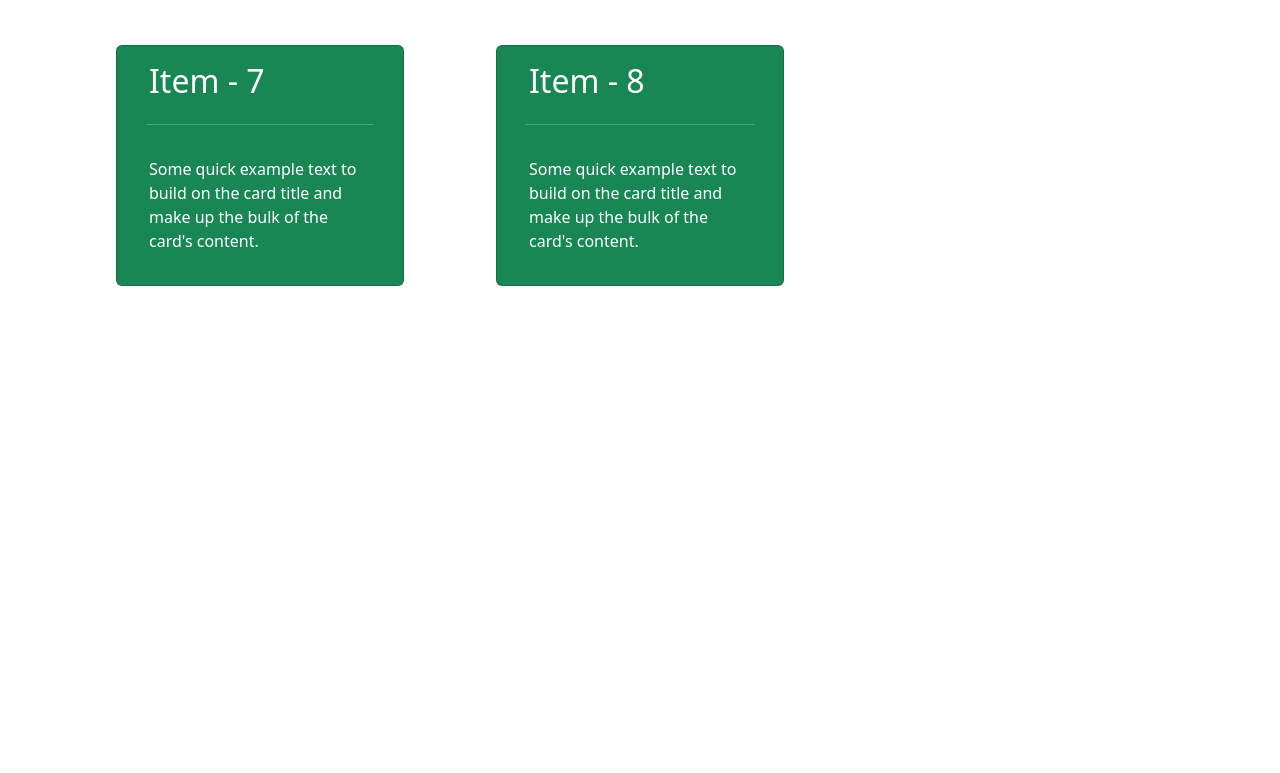
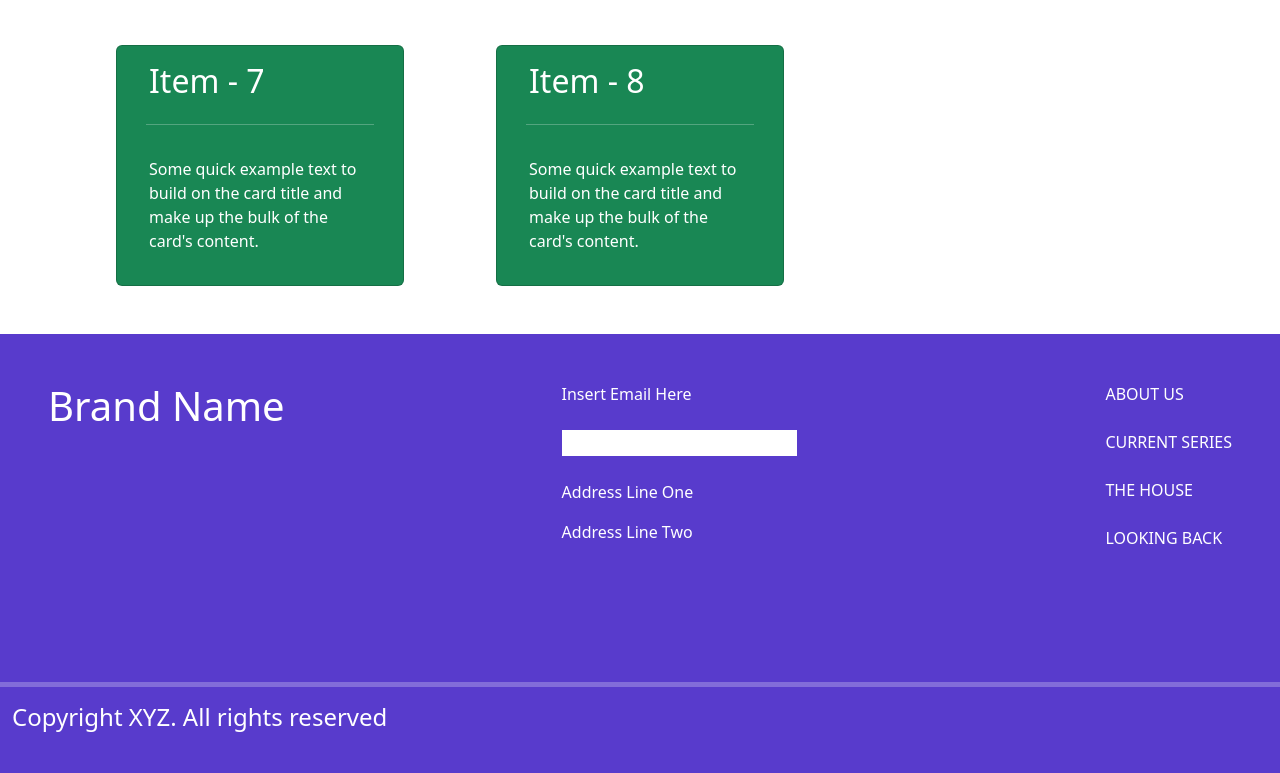
Before and after one commit to adittacse/bootstrap-landing-page, a plain HTML site: page index.html in a window 1280 px wide. Shown: the part 1643-2416 px from the top of the page. Before the commit the page ends 1977 px from the top, so only its background shows below. Drawn offline with nearby package versions, Linux system fonts and the light colour scheme.

Commit message:
footer added

```diff
--- a/index.html
+++ b/index.html
@@ -210,8 +210,41 @@
 		</div>
 	</section>
 
-	<footer>
-
+	<footer class="container-fluid" style="background-color: #583bcc;">
+		<div class="row pt-5">
+			<div class="col d-flex justify-content-between px-5" style="height: 300px;">
+				<div class="logo">
+					<h1 class="text-white">Brand Name</h1>
+				</div>
+				<div class="contact">
+					<form>
+						<label class="text-white" for="email">Insert Email Here</label>
+						<br> <br>
+						<input style="border: 0;" type="email" name="email" id="email">
+						<br> <br>
+					</form>
+					<p class="text-white">Address Line One</p>
+					<p class="text-white">Address Line Two</p>
+				</div>
+				<div class="about">
+					<ul class="" style="list-style-type: none;">
+						<li><a class="text-white" style="text-decoration: none;" href="">ABOUT US</a></li>
+						<br>
+						<li><a class="text-white" style="text-decoration: none;" href="">CURRENT
+							SERIES</a></li>
+						<br>
+						<li><a class="text-white" style="text-decoration: none;" href="">THE HOUSE</a></li>
+						<br>
+						<li><a class="text-white" style="text-decoration: none;"  href="">LOOKING
+							BACK</a></li>
+					</ul>
+				</div>
+			</div>
+			<hr class="border-5 border-white">
+			<div class="copyright" style="height: 70px;">
+				<h4 class="text-white">Copyright XYZ. All rights reserved</h4>
+			</div>
+		</div>
 	</footer>
 
 
```
